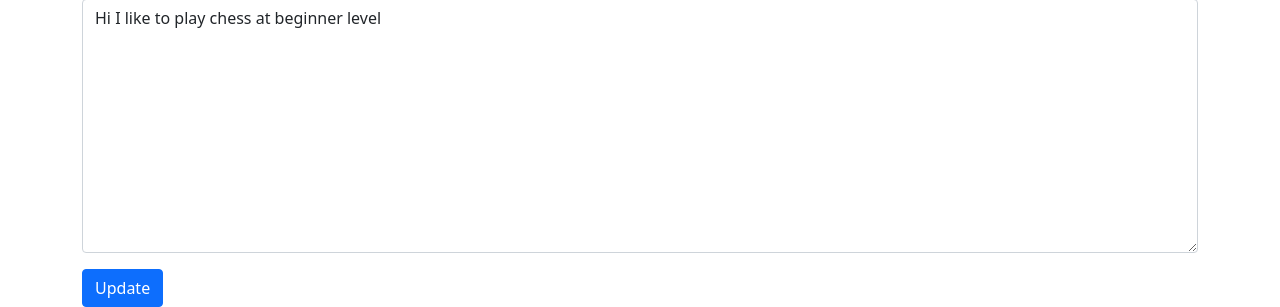
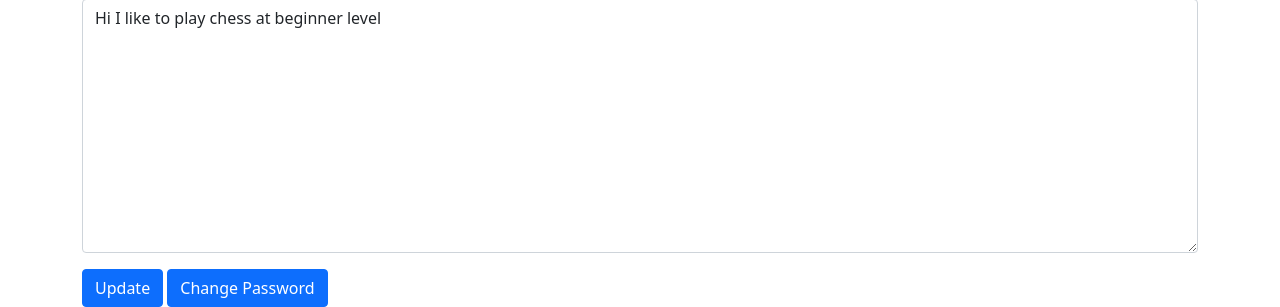
Before and after one commit to Heenal15/Team-Penguin, a Django app: page /profile/ in a window 1280 px wide. Shown: the part 687-994 px from the top of the page. Run offline with Django 3.2, Linux system fonts and the light colour scheme; a user stored in the database is signed in; some libraries are stand-ins or nearby versions.

Commit message:
Add update password button to profile template

```diff
--- a/clubs/templates/profile.html
+++ b/clubs/templates/profile.html
@@ -14,6 +14,7 @@
         {% csrf_token %}
         {% include 'partials/bootstrap_form.html' with form=form %}
         <input type="submit" value="Update" class="btn btn-primary">
+        <a class="btn btn-primary" href="{% url 'password' %}"><button1>Change Password</button1></a>
 
       </form>
     </div>
```
